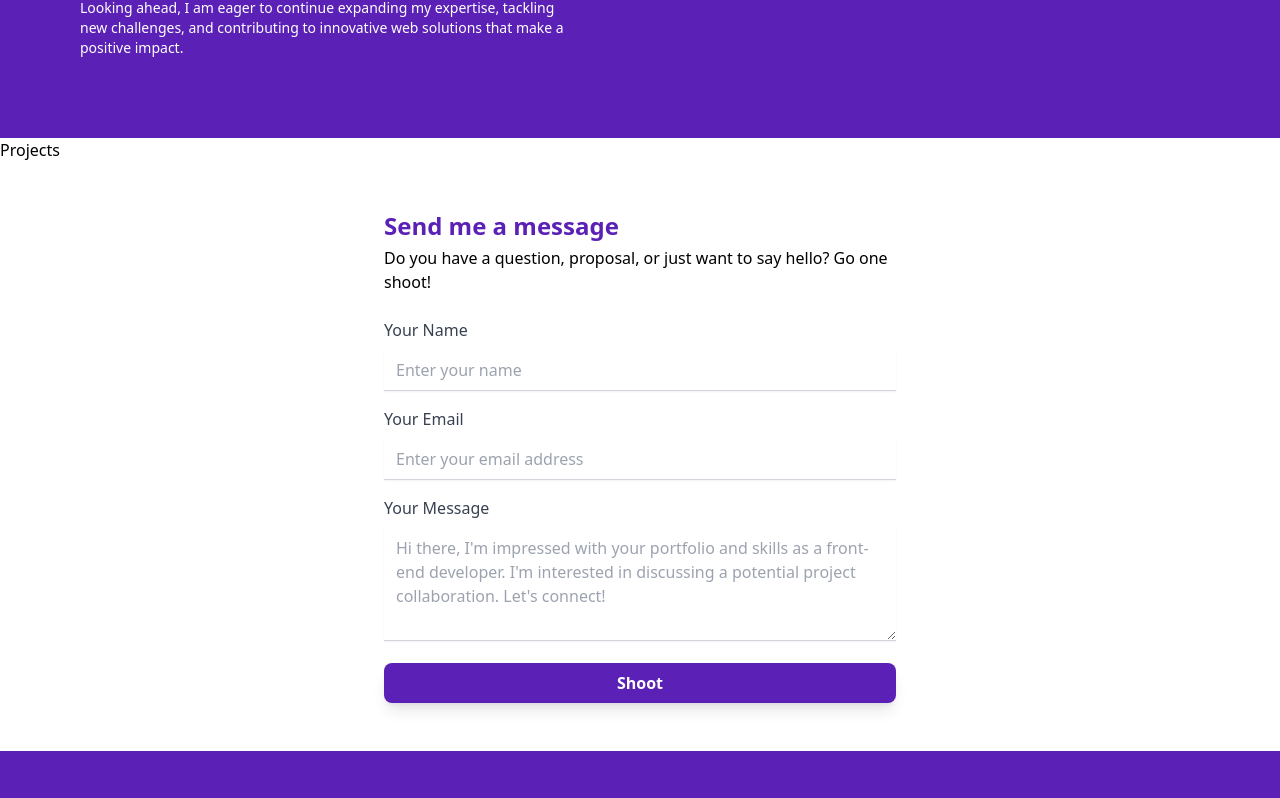
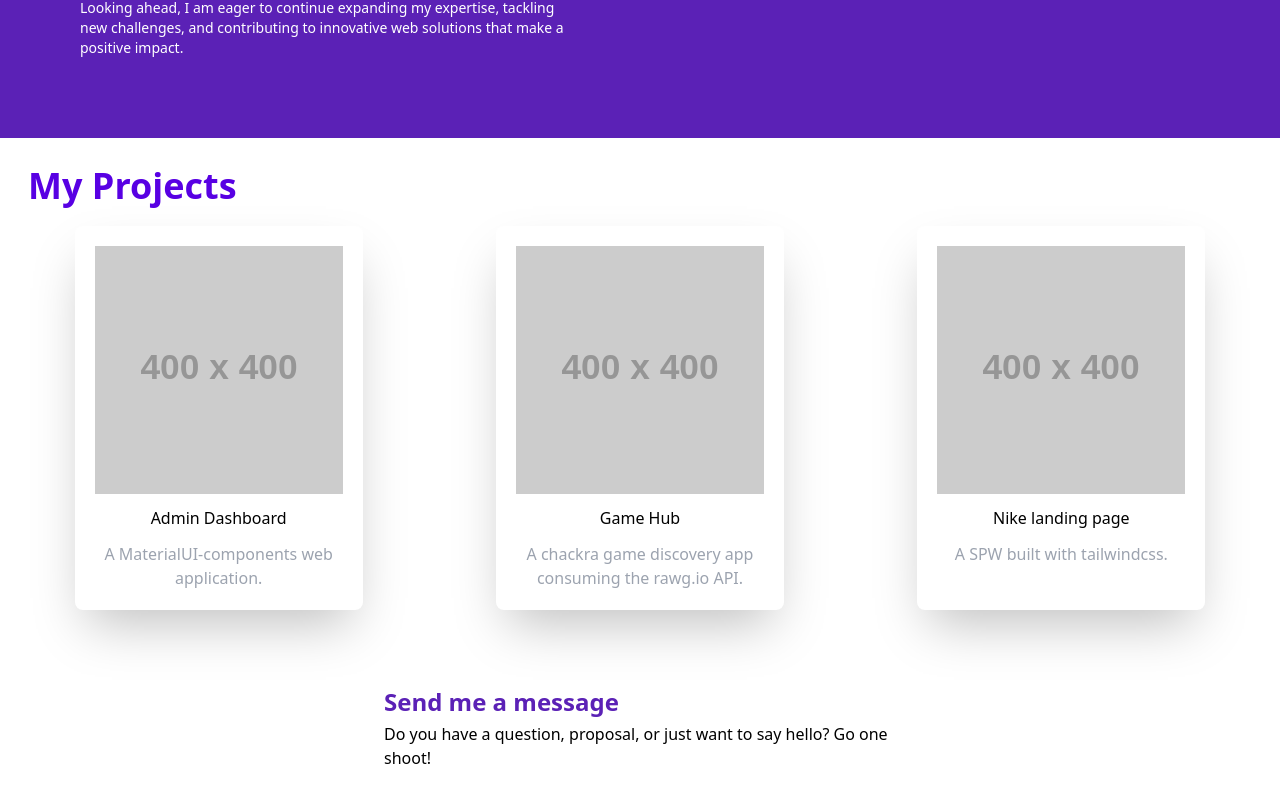
Before and after one commit to BenedictJoachim/benedict, a React (Vite) app: page / in a window 1280 px wide. Shown: the part 1418-2216 px from the top of the page. Built offline with nearby package versions, Linux system fonts and the light colour scheme.

Commit message:
Build the Projects display section

```diff
--- a/src/components/HamburgerMenu.jsx
+++ b/src/components/HamburgerMenu.jsx
@@ -38,28 +38,28 @@ const HamburgerMenu = () => {
         } absolute top-1 right-0  py-5 bg-white`}
       >
         <ul className="mt-10 lg:pr-10">
-          <li>
+          <li className='mt-3'>
             <a href="#home" className="px-4 py-4  text-xl hover:text-violet-800">
-              Home
+              My work
             </a>
           </li>
-          <li>
+          <li className='mt-3'>
             <a href="#about" className="px-4 py-4 text-xl hover:bg-transparent">
-              About
+              My archives
             </a>
           </li>
-          <li>
+          <li className='mt-3'>
             <a href="#services" className="px-4 py-4 text-xl hover:bg-transparent">
-              Services
+              My resume
             </a>
           </li>
-          <li>
+          <li className='mt-3'>
             <a href="#contact" className="px-4 py-4 text-xl hover:bg-transparent">
               Contact
             </a>
           </li>
         </ul>
-        <h2 className='ml-3 mt-10 text-2xl text-gray-300'>SAY HELLO</h2>
+        <h2 className='ml-3 mt-10 text-2xl text-gray-300'>SAY HELLO!</h2>
         <ul className='mt-2'>
           <li className='px-4 py-4'>benedictorngwandu@gmail.com</li>
           <li className='px-4 py-4'>wa.me/+255759908891</li>
--- a/src/components/Nav.jsx
+++ b/src/components/Nav.jsx
@@ -4,7 +4,7 @@ const Nav = () => {
     return (
         <nav className="px-5 py-5 flex justify-between items-center bg-transparent fixed top-0 left-0 right-0 z-10">
             <div>
-                <h3 className="font-bold font-2xl text-[#ECFF33]">benedict</h3>
+                <h3 className="font-bold text-2xl text-[#ECFF33]">benedict</h3>
             </div>
             <HamburgerMenu />
         </nav>
--- a/src/components/Projects.jsx
+++ b/src/components/Projects.jsx
@@ -1,6 +1,28 @@
 const Projects = () => {
     return (
-        <div>Projects</div>
+        <section id="projects" className="p-2 mt-5 projects">
+        <div className="content">
+            <h2 className="text-[#5800e3] text-4xl font-bold ml-5">My Projects</h2>
+            <div className="flex justify-around flex-wrap">
+                <div className="w-72 m-5 bg-white p-5 rounded-lg shadow-2xl text-center">
+                    <img src="https://placehold.co/400" alt="Project 1" />
+                    <h3 className="mt-3">Admin Dashboard</h3>
+                    <p className="mt-3 text-gray-400">A MaterialUI-components web application.</p>
+                </div>
+                <div className="w-72 m-5 bg-white p-5 rounded-lg shadow-2xl text-center">
+                    <img src="https://placehold.co/400" alt="Project 2" />
+                    <h3 className="mt-3">Game Hub</h3>
+                    <p className="mt-3 text-gray-400">A chackra game discovery app consuming the rawg.io API.</p>
+                </div>
+                <div className="w-72 m-5 bg-white p-5 rounded-lg shadow-2xl text-center">
+                    <img src="https://placehold.co/400" alt="Project 3" />
+                    <h3 className="mt-3">Nike landing page</h3>
+                    <p className="mt-3 text-gray-400">A SPW built with tailwindcss.</p>
+                </div>
+            </div>
+        </div>
+    </section>
+
     )
 }
 
```
